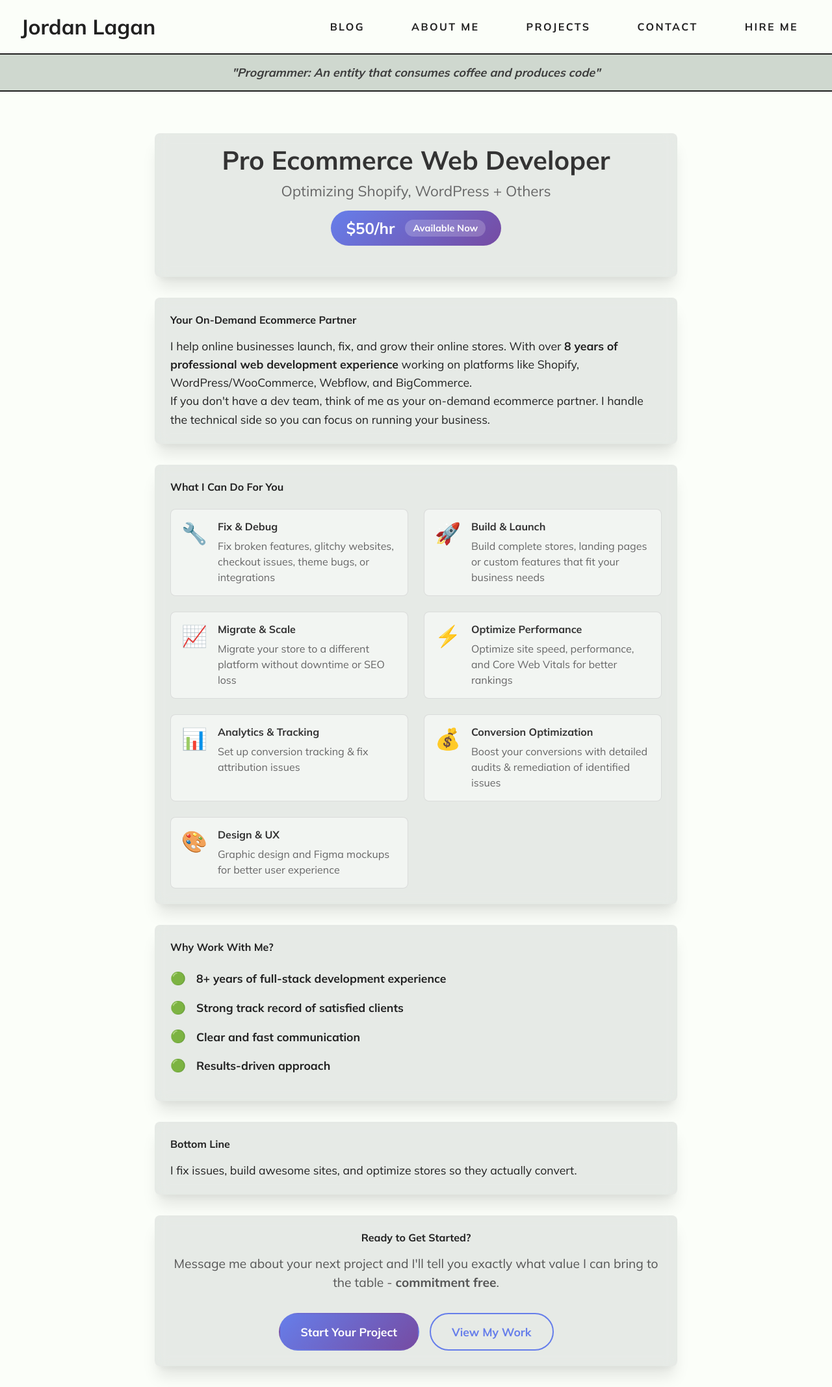
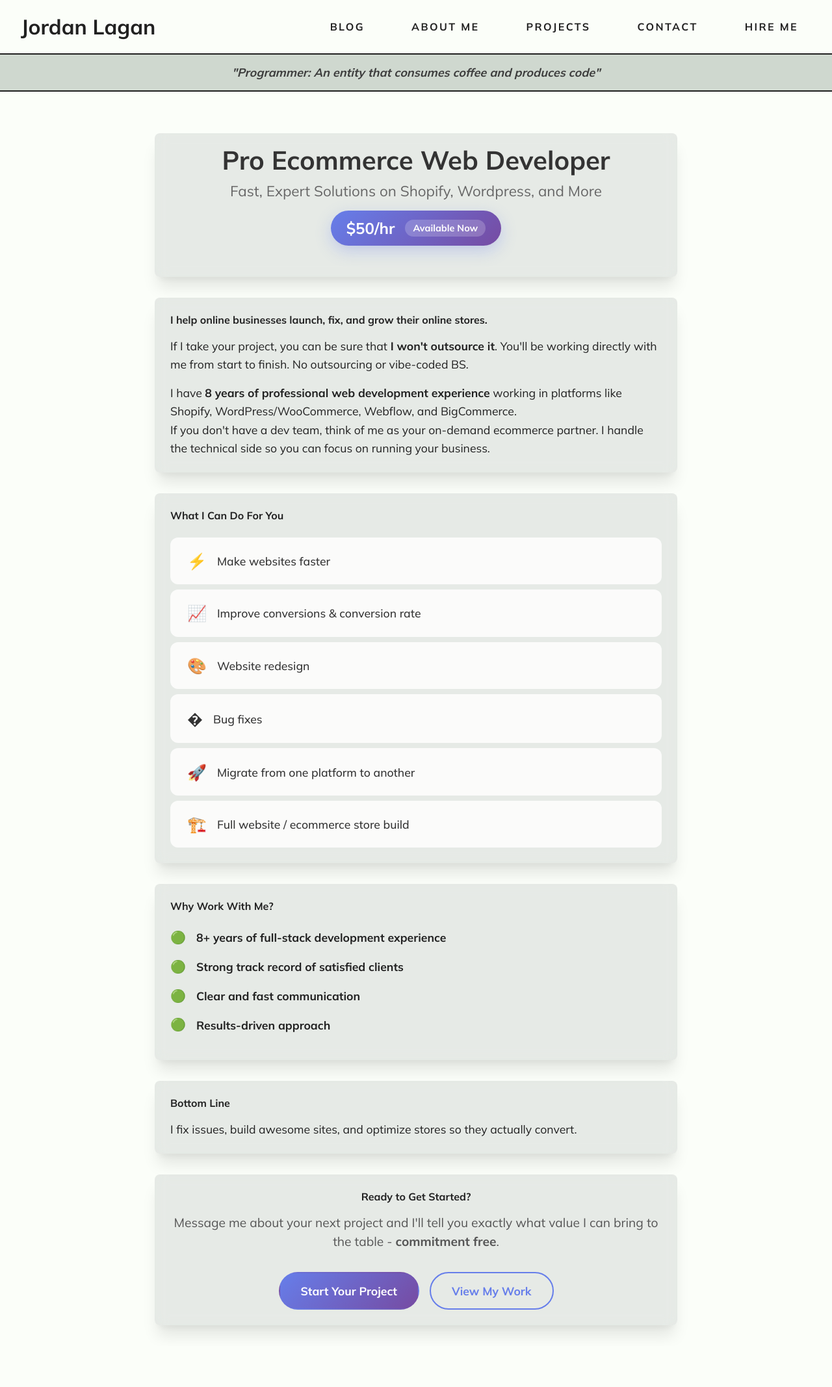
Before and after one commit to Jordanlagan/devblog, a Jekyll site: the page built from hire-me.html, in a window 1280 px wide. Shown: the whole page at 65% size. Built offline with Jekyll 4.4.1, drawn with Linux system fonts in a browser that asks for light colours; after the commit the page ends 2071 px from its top, so only the background shows below that.

Commit message:
Updated hire me page

```diff
--- a/_includes/header.html
+++ b/_includes/header.html
@@ -5,7 +5,7 @@
     <a class="button" href="{{ site.baseurl }}/about">About me</a>
     <a class="button" href="{{ site.baseurl }}/projects">Projects</a>
     <a class="button" href="{{ site.baseurl }}/contact">Contact</a>
-    <a class="button" href="{{ site.baseurl }}/hire-me">Hire Me</a>
+    <a class="button hire-me-nav" href="{{ site.baseurl }}/hire-me">Hire Me</a>
   </nav>
 </div>
 <div class="mini-hero">
--- a/hire-me.html
+++ b/hire-me.html
@@ -6,19 +6,22 @@ title: "Hire Me - Professional Ecommerce Web Developer"
 <div class="text-background p-2 rounded element-shadow">
   <div class="hire-me-hero">
     <h1>Pro Ecommerce Web Developer</h1>
-    <h2 class="subtitle">Optimizing Shopify, WordPress + Others</h2>
-    <div class="rate-badge">
+    <h2 class="subtitle">Fast, Expert Solutions on Shopify, Wordpress, and More</h2>
+    <a href="/contact" class="rate-badge">
       <span class="rate">$50/hr</span>
       <span class="availability">Available Now</span>
-    </div>
+    </a>
   </div>
 </div>
 
 <div class="hire-me-content">
   <section class="value-proposition text-background p-3 rounded element-shadow mt-4">
-    <h3>Your On-Demand Ecommerce Partner</h3>
+    <h3>I help online businesses launch, fix, and grow their online stores.</h3>
+    <p class="lead" style="margin-bottom: 16px">
+      If I take your project, you can be sure that <strong>I won't outsource it</strong>. You'll be working directly with me from start to finish. No outsourcing or vibe-coded BS.
+    </p>
     <p class="lead">
-      I help online businesses launch, fix, and grow their online stores. With over <strong>8 years of professional web development experience</strong> working on platforms like Shopify, WordPress/WooCommerce, Webflow, and BigCommerce.
+       I have <strong>8 years of professional web development experience</strong> working in platforms like Shopify, WordPress/WooCommerce, Webflow, and BigCommerce.
     </p>
     <p class="lead">
       If you don't have a dev team, think of me as your on-demand ecommerce partner. I handle the technical side so you can focus on running your business.
@@ -27,61 +30,41 @@ title: "Hire Me - Professional Ecommerce Web Developer"
 
   <section class="services text-background p-3 rounded element-shadow mt-4">
     <h3>What I Can Do For You</h3>
-    <div class="services-grid">
-      <div class="service-item">
-        <div class="service-icon">🔧</div>
-        <div class="service-content">
-          <h4>Fix & Debug</h4>
-          <p>Fix broken features, glitchy websites, checkout issues, theme bugs, or integrations</p>
-        </div>
+    <div class="services-list">
+      <div class="service-item-new" data-service="speed">
+        <span class="service-icon">⚡</span>
+        <span class="service-text">Make websites faster</span>
+        <span class="service-arrow">→</span>
       </div>
 
-      <div class="service-item">
-        <div class="service-icon">🚀</div>
-        <div class="service-content">
-          <h4>Build & Launch</h4>
-          <p>Build complete stores, landing pages or custom features that fit your business needs</p>
-        </div>
+      <div class="service-item-new" data-service="conversions">
+        <span class="service-icon">📈</span>
+        <span class="service-text">Improve conversions & conversion rate</span>
+        <span class="service-arrow">→</span>
       </div>
 
-      <div class="service-item">
-        <div class="service-icon">📈</div>
-        <div class="service-content">
-          <h4>Migrate & Scale</h4>
-          <p>Migrate your store to a different platform without downtime or SEO loss</p>
-        </div>
+      <div class="service-item-new" data-service="redesign">
+        <span class="service-icon">🎨</span>
+        <span class="service-text">Website redesign</span>
+        <span class="service-arrow">→</span>
       </div>
 
-      <div class="service-item">
-        <div class="service-icon">⚡</div>
-        <div class="service-content">
-          <h4>Optimize Performance</h4>
-          <p>Optimize site speed, performance, and Core Web Vitals for better rankings</p>
-        </div>
+      <div class="service-item-new" data-service="bugfixes">
+        <span class="service-icon">�</span>
+        <span class="service-text">Bug fixes</span>
+        <span class="service-arrow">→</span>
       </div>
 
-      <div class="service-item">
-        <div class="service-icon">📊</div>
-        <div class="service-content">
-          <h4>Analytics & Tracking</h4>
-          <p>Set up conversion tracking & fix attribution issues</p>
-        </div>
+      <div class="service-item-new" data-service="migration">
+        <span class="service-icon">🚀</span>
+        <span class="service-text">Migrate from one platform to another</span>
+        <span class="service-arrow">→</span>
       </div>
 
-      <div class="service-item">
-        <div class="service-icon">💰</div>
-        <div class="service-content">
-          <h4>Conversion Optimization</h4>
-          <p>Boost your conversions with detailed audits & remediation of identified issues</p>
-        </div>
-      </div>
-
-      <div class="service-item">
-        <div class="service-icon">🎨</div>
-        <div class="service-content">
-          <h4>Design & UX</h4>
-          <p>Graphic design and Figma mockups for better user experience</p>
-        </div>
+      <div class="service-item-new" data-service="fullbuild">
+        <span class="service-icon">🏗️</span>
+        <span class="service-text">Full website / ecommerce store build</span>
+        <span class="service-arrow">→</span>
       </div>
     </div>
   </section>
@@ -155,6 +138,16 @@ title: "Hire Me - Professional Ecommerce Web Developer"
   padding: 0.75rem 1.5rem;
   border-radius: 50px;
   font-weight: bold;
+  text-decoration: none;
+  transition: all 0.3s ease;
+  cursor: pointer;
+  box-shadow: 0 8px 25px rgba(102, 126, 234, 0.3);
+}
+
+.rate-badge:hover {
+  transform: translateY(-3px);
+  box-shadow: 0 15px 35px rgba(102, 126, 234, 0.4);
+  color: white;
 }
 
 .rate {
@@ -178,37 +171,84 @@ title: "Hire Me - Professional Ecommerce Web Developer"
   line-height: 1.6;
 }
 
-.services-grid {
-  display: grid;
-  grid-template-columns: repeat(auto-fit, minmax(300px, 1fr));
-  gap: 1.5rem;
+.services-list {
   margin-top: 1.5rem;
+  display: flex;
+  flex-direction: column;
+  gap: 0.5rem;
 }
 
-.service-item {
+.service-item-new {
   display: flex;
-  align-items: flex-start;
-  gap: 1rem;
-  padding: 1rem;
-  background: rgba(255, 255, 255, 0.5);
-  border-radius: 8px;
-  border: 1px solid rgba(0, 0, 0, 0.1);
+  align-items: center;
+  padding: 1.2rem 1.5rem;
+  background: rgba(255, 255, 255, 0.8);
+  border: 2px solid transparent;
+  border-radius: 12px;
+  cursor: pointer;
+  transition: all 0.3s ease;
+  font-size: 1.1rem;
+  font-weight: 500;
+  color: #333;
+  position: relative;
+  overflow: hidden;
 }
 
-.service-icon {
-  font-size: 2rem;
-  flex-shrink: 0;
+.service-item-new::before {
+  content: '';
+  position: absolute;
+  top: 0;
+  left: -100%;
+  width: 100%;
+  height: 100%;
+  background: linear-gradient(90deg, transparent, rgba(102, 126, 234, 0.1), transparent);
+  transition: left 0.5s ease;
 }
 
-.service-content h4 {
-  margin: 0 0 0.5rem 0;
-  color: #333;
+.service-item-new:hover::before {
+  left: 100%;
 }
 
-.service-content p {
-  margin: 0;
-  color: #666;
-  line-height: 1.5;
+.service-item-new:hover {
+  transform: translateX(8px);
+  border-color: #667eea;
+  background: rgba(102, 126, 234, 0.05);
+  box-shadow: 0 8px 25px rgba(102, 126, 234, 0.15);
+}
+
+.service-item-new:active {
+  transform: translateX(4px) scale(0.98);
+}
+
+.service-item-new .service-icon {
+  font-size: 1.5rem;
+  margin-right: 1rem;
+  flex-shrink: 0;
+  transition: transform 0.3s ease;
+}
+
+.service-item-new:hover .service-icon {
+  transform: scale(1.1);
+}
+
+.service-item-new .service-text {
+  flex: 1;
+  position: relative;
+  z-index: 1;
+}
+
+.service-item-new .service-arrow {
+  font-size: 1.2rem;
+  color: #667eea;
+  margin-left: 1rem;
+  transition: all 0.3s ease;
+  opacity: 0;
+  transform: translateX(-10px);
+}
+
+.service-item-new:hover .service-arrow {
+  opacity: 1;
+  transform: translateX(0);
 }
 
 .benefits-list {
@@ -288,13 +328,13 @@ title: "Hire Me - Professional Ecommerce Web Developer"
     font-size: 1.2rem;
   }
 
-  .services-grid {
-    grid-template-columns: 1fr;
+  .service-item-new {
+    padding: 1rem;
+    font-size: 1rem;
   }
 
-  .service-item {
-    flex-direction: column;
-    text-align: center;
+  .service-item-new:hover {
+    transform: translateY(-2px);
   }
 
   .cta-buttons {
@@ -308,3 +348,76 @@ title: "Hire Me - Professional Ecommerce Web Developer"
   }
 }
 </style>
+
+<script>
+document.addEventListener('DOMContentLoaded', function() {
+  const serviceItems = document.querySelectorAll('.service-item-new');
+
+  serviceItems.forEach(item => {
+    item.addEventListener('click', function() {
+      const service = this.dataset.service;
+      const serviceTexts = {
+        'speed': 'Website speed optimization',
+        'conversions': 'Conversion rate optimization',
+        'redesign': 'Website redesign project',
+        'bugfixes': 'Bug fixes and troubleshooting',
+        'migration': 'Platform migration project',
+        'fullbuild': 'Full website/ecommerce build'
+      };
+
+      // Redirect to contact page with pre-filled inquiry type and message
+      const contactUrl = '/contact';
+      const message = `Hi! I'm interested in ${serviceTexts[service]}. Can you help me with this?`;
+
+      // Store the message in sessionStorage to pre-fill the contact form
+      sessionStorage.setItem('prefilledMessage', message);
+      sessionStorage.setItem('prefilledInquiry', 'project');
+
+      window.location.href = contactUrl;
+    });
+
+    // Add ripple effect on click
+    item.addEventListener('mousedown', function(e) {
+      const ripple = document.createElement('span');
+      const rect = this.getBoundingClientRect();
+      const size = Math.max(rect.width, rect.height);
+      const x = e.clientX - rect.left - size / 2;
+      const y = e.clientY - rect.top - size / 2;
+
+      ripple.style.width = ripple.style.height = size + 'px';
+      ripple.style.left = x + 'px';
+      ripple.style.top = y + 'px';
+      ripple.classList.add('ripple');
+
+      this.appendChild(ripple);
+
+      setTimeout(() => {
+        ripple.remove();
+      }, 600);
+    });
+  });
+});
+</script>
+
+<style>
+.service-item-new {
+  position: relative;
+  overflow: hidden;
+}
+
+.ripple {
+  position: absolute;
+  border-radius: 50%;
+  background: rgba(102, 126, 234, 0.3);
+  transform: scale(0);
+  animation: ripple-animation 0.6s linear;
+  pointer-events: none;
+}
+
+@keyframes ripple-animation {
+  to {
+    transform: scale(2);
+    opacity: 0;
+  }
+}
+</style>
```
Also changed, not shown: contact.html (+26 -8 lines), 15 other files.
